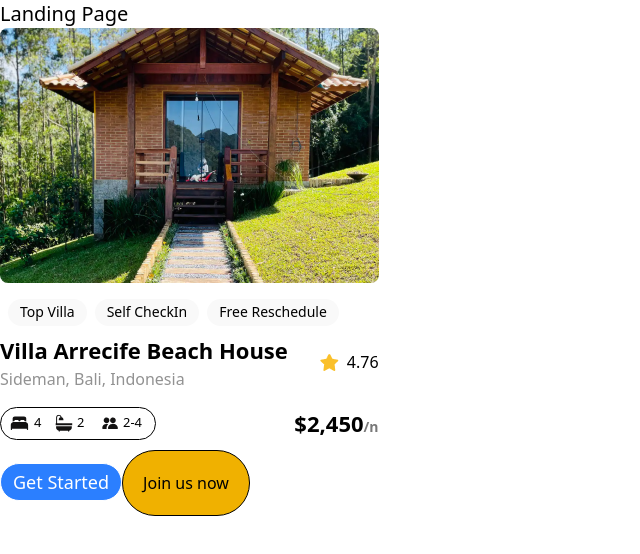
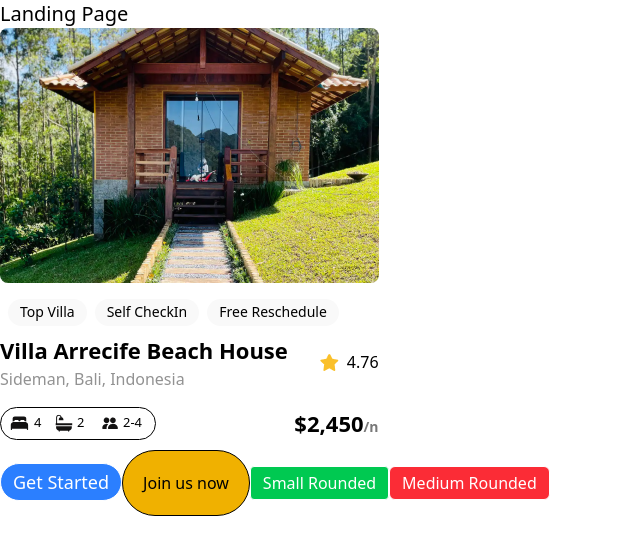
Before and after one commit to Caprice-Instinct/alx-project-0x00-setup, a Next.js app in the folder alx-project-0x00/: page /landing in a window 1280 px wide. Shown: the top 554 px of the page, without its empty margins (0-640 px from the left). Built offline with nearby package versions, Linux system fonts and the light colour scheme.

Commit message:
more buttons

```diff
--- a/alx-project-0x00/pages/landing.tsx
+++ b/alx-project-0x00/pages/landing.tsx
@@ -14,6 +14,14 @@ const Landing: React.FC = () => {
         title="Join us now"
         styles="border px-5 py-5 text-green rounded-full bg-yellow-500"
       />
+      <Button
+        title="Small Rounded"
+        styles="border px-3 py-1 bg-green-500 text-white rounded-sm"
+      />
+      <Button
+        title="Medium Rounded"
+        styles="border px-3 py-1 bg-red-500 text-white rounded-md"
+      />
     </div>
   );
 };
```
